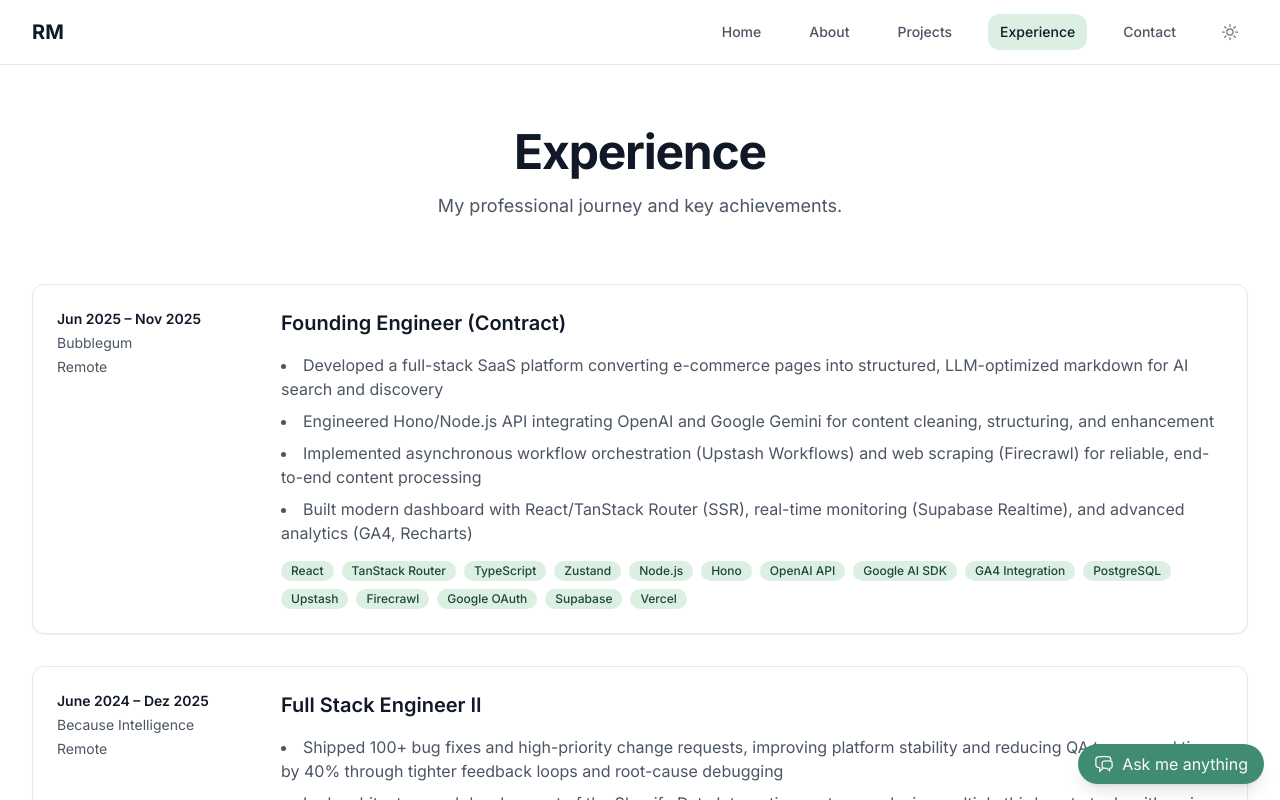
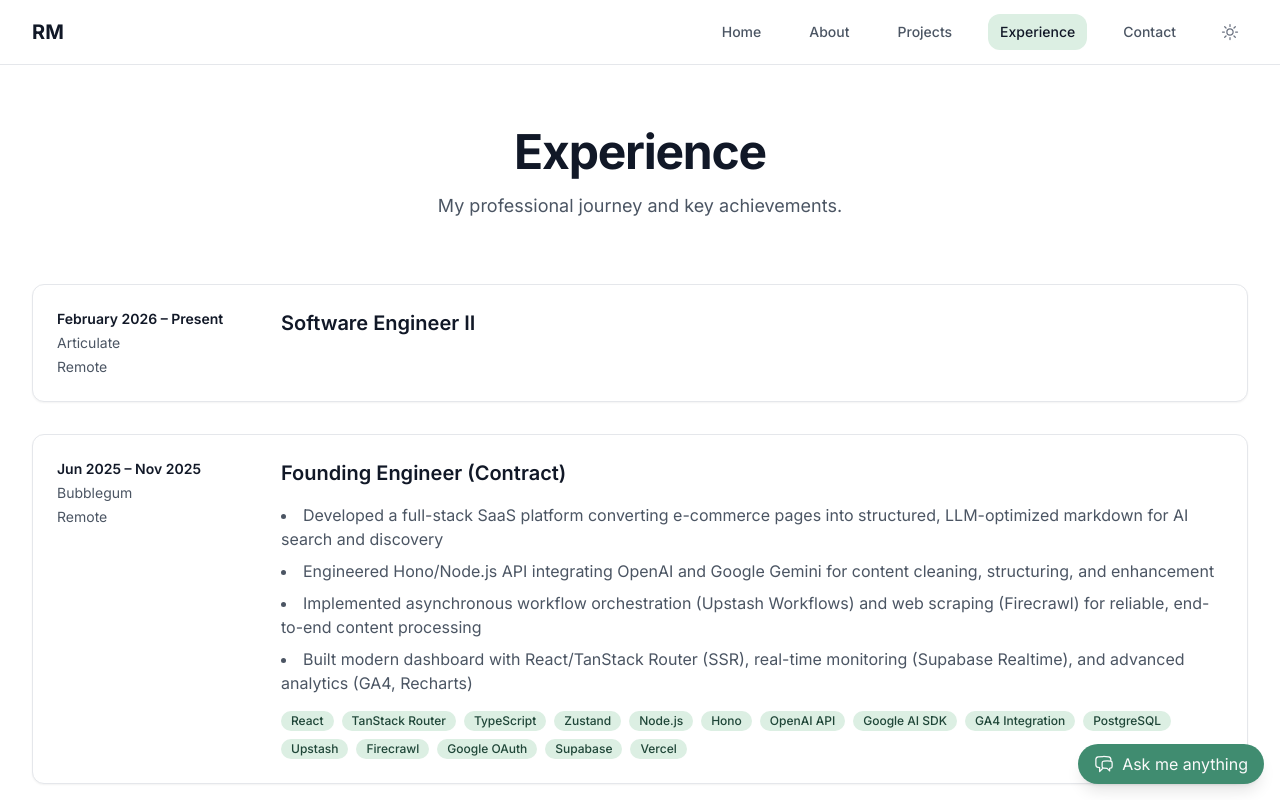
Before and after one commit to rodrigo-r-martins/my-portfolio, a Next.js app: page /experience in a window 1280 px wide. Shown: the top 800 px of the page. Built offline with nearby package versions, Linux system fonts and the light colour scheme.

Commit message:
including articulate experience

```diff
--- a/src/content/experiences.ts
+++ b/src/content/experiences.ts
@@ -9,6 +9,15 @@ interface Experience {
 }
 
 export const experiences: Experience[] = [
+  {
+    title: "Software Engineer II",
+    company: "Articulate",
+    companyUrl: "https://www.articulate.com",
+    period: "February 2026 – Present",
+    achievements: [],
+    skills: [],
+    location: "Remote",
+  },
   {
     title: "Founding Engineer (Contract)",
     company: "Bubblegum",
--- a/src/content/myStory.ts
+++ b/src/content/myStory.ts
@@ -47,7 +47,7 @@ In November 2021, Rodrigo joined Because, a company that would become the stage
 
 Starting as a frontend specialist, Rodrigo contributed to existing React-based applications while learning the product domain and technical stack. This period was crucial for establishing his foundation for full-stack development and understanding the e-commerce technology landscape.
 
-#### Full Stack Engineer I (March 2022 - June 2024)
+#### Software Engineer I (March 2022 - June 2024)
 
 As he grew into a full-stack role, Rodrigo's impact became increasingly significant. During this period, he:
 
@@ -58,7 +58,7 @@ As he grew into a full-stack role, Rodrigo's impact became increasingly signific
 - Successfully debugged complex Shopify API syncing issues during peak demand periods
 - Worked extensively with React, JavaScript, Python, Flask, and Shopify APIs
 
-#### Full Stack Engineer II (June 2024 - Dez 2025)
+#### Software Engineer II (June 2024 - Dez 2025)
 
 His promotion to Full Stack Engineer II marked recognition of his technical expertise and leadership capabilities. In this role, Rodrigo has achieved remarkable results:
 
@@ -82,6 +82,10 @@ During his time at Bubblegum, Rodrigo:
 - Built a modern dashboard with React and TanStack Router (SSR), featuring real-time monitoring through Supabase Realtime and advanced analytics using GA4 and Recharts, providing comprehensive insights into platform performance
 
 This experience at Bubblegum further expanded Rodrigo's technical repertoire, adding Zustand for state management, Hono for high-performance API development, Google AI SDK for multimodal AI capabilities, GA4 Integration for advanced analytics, and Upstash for serverless database solutions. The project demonstrated his ability to work with cutting-edge technologies and deliver complex AI-powered solutions that solve real-world business problems.
+
+### The Articulate Chapter: AI-Powered SaaS Innovation (February 2026 - Present)
+
+Rodrigo joined Articulate as a Software Engineer II to work on the Growth Team.
 
 ## Technical Philosophy and Approach
 
```
